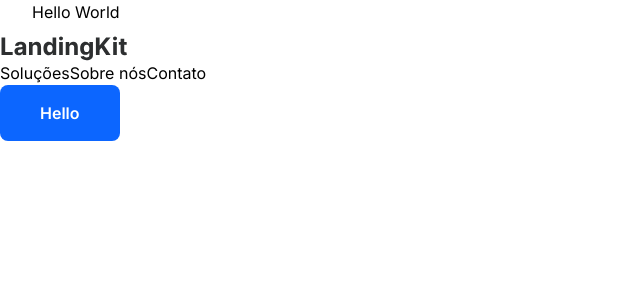
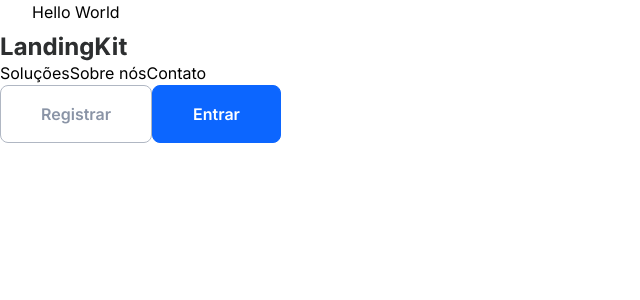
Before and after one commit to yammartins/doctero, a Nuxt app: page / in a window 1280 px wide. Shown: the top 300 px of the page, without its empty margins (0-640 px from the left). Built offline with nearby package versions, Linux system fonts and the light colour scheme.

Commit message:
refactor(layouts): head

```diff
--- a/components/button.vue
+++ b/components/button.vue
@@ -62,7 +62,7 @@ export default {
 
 <style lang="postcss">
 .button {
-  @apply text-white transition-all duration-300 rounded-lg outline-none font-semibold;
+  @apply border border-solid text-white transition-all duration-300 rounded-lg outline-none font-semibold focus:outline-none;
 
   &.is-full {
     @apply w-full;
@@ -77,7 +77,11 @@ export default {
   }
 
   &.is-primary {
-    @apply bg-blue hover:bg-blue-400;
+    @apply bg-blue border-blue hover:bg-blue-400;
+  }
+
+  &.is-secondary {
+    @apply border-gray-300 text-gray-400 hover:border-gray-400 hover:text-gray-600;
   }
 }
 </style>
--- a/layouts/default.vue
+++ b/layouts/default.vue
@@ -15,7 +15,15 @@
           />
         </div>
 
-        <Button label="Hello" medium />
+        <div class="head-actions">
+          <NuxtLink to="/signup">
+            <Button label="Registrar" medium secondary />
+          </NuxtLink>
+
+          <NuxtLink to="/auth">
+            <Button label="Entrar" medium />
+          </NuxtLink>
+        </div>
       </div>
     </nav>
     <Nuxt />
@@ -52,20 +60,26 @@ export default {
 .head {
   @apply py-8 fixed w-full;
 
+  &-menu,
+  &-actions,
+  &-wrapper {
+    @apply flex items-center;
+  }
+
   &-menu {
-    @apply flex ml-12 items-center space-x-8;
+    @apply ml-12 space-x-8;
 
     a {
       @apply transition-all text-base font-semibold text-gray-600 duration-300 hover:text-blue;
     }
   }
 
-  &-wrapper {
-    @apply flex w-full container items-center;
+  &-actions {
+    @apply ml-auto space-x-4;
   }
 
-  .button {
-    @apply ml-auto;
+  &-wrapper {
+    @apply w-full container;
   }
 }
 </style>
```
